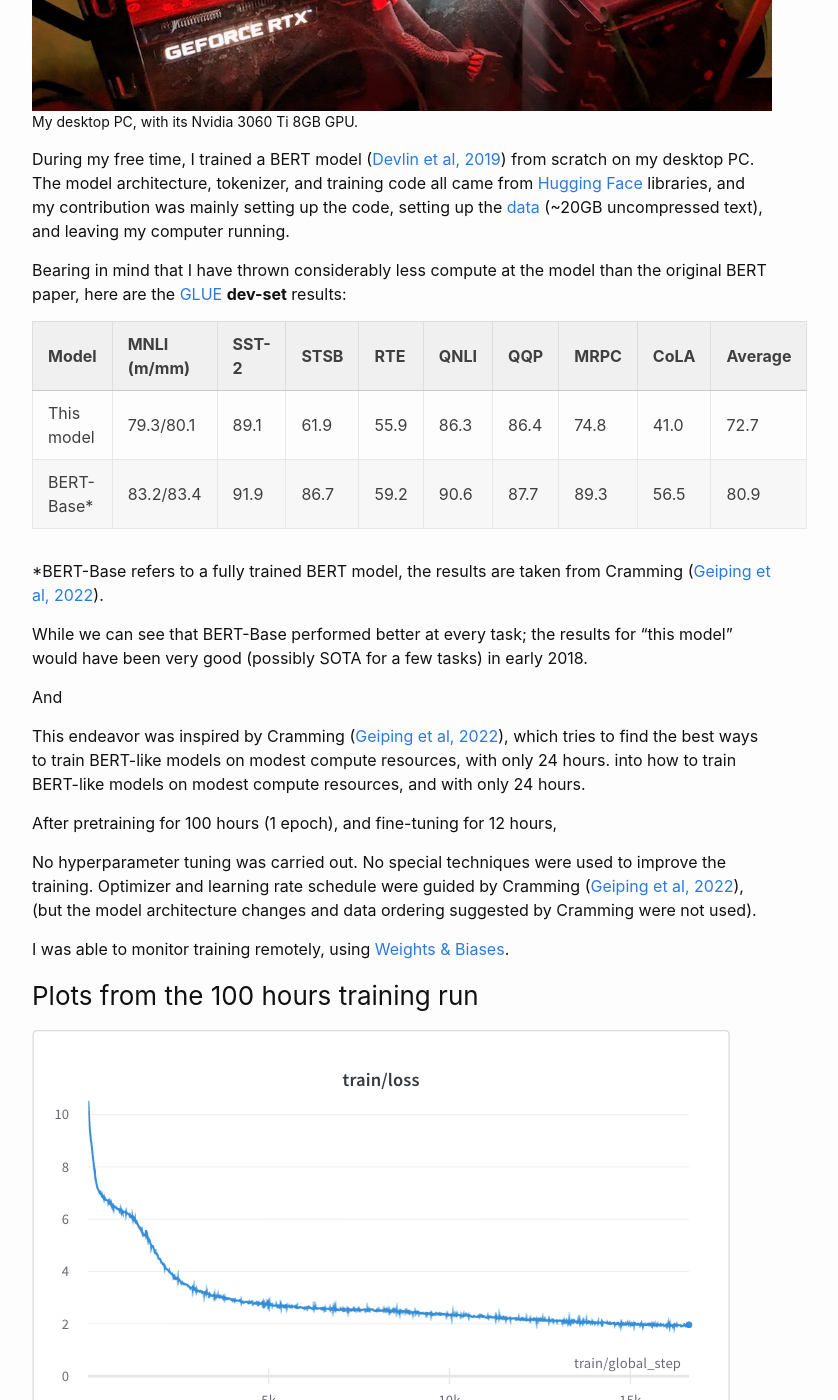
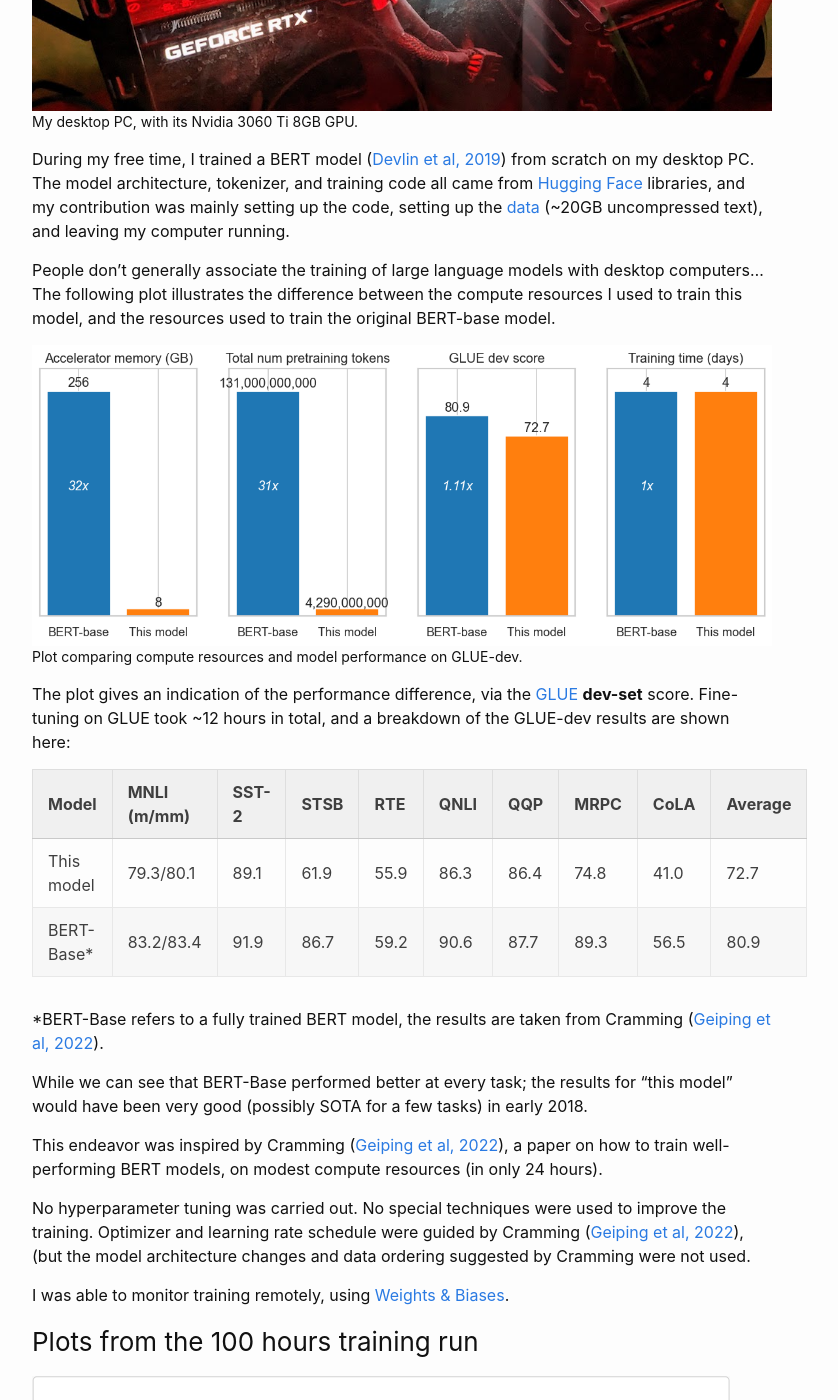
Before and after one commit to sradc/sradc.github.io, a Jekyll site: the page built from _posts/2023-05-29-bert-from-scratch.md, in a window 1280 px wide and 1400 px high, scrolled down 548 px. Shown: the whole window, without its empty margins (238-1076 px from the left). Built offline with Jekyll 4.4.1, drawn with Linux system fonts in a browser that asks for light colours; comment, search, counter and statistics services are not loaded.

Commit message:
added plot that compares bert compute resources to this model

```diff
--- a/_posts/2023-05-29-bert-from-scratch.md
+++ b/_posts/2023-05-29-bert-from-scratch.md
@@ -8,8 +8,6 @@
 ---
 
 <!-- TODO: link to code -->
-<!-- TODO: compare with BERT training resources -->
-
 
 <p align="center">
 <figure>
@@ -23,7 +21,19 @@
 
 During my free time, I trained a BERT model ([Devlin et al, 2019](https://arxiv.org/abs/1810.04805)) from scratch on my desktop PC. The model architecture, tokenizer, and training code all came from [Hugging Face](https://huggingface.co/) libraries, and my contribution was mainly setting up the code, setting up the [data](https://huggingface.co/datasets/sradc/chunked-shuffled-wikipedia20220301en-bookcorpusopen) (~20GB uncompressed text), and leaving my computer running.
 
-Bearing in mind that I have thrown considerably less compute at the model than the original BERT paper, here are the [GLUE](https://gluebenchmark.com/) **dev-set** results:
+People don't generally associate the training of large language models with desktop computers... The following plot illustrates the difference between the compute resources I used to train this model, and the resources used to train the original BERT-base model.
+
+<p align="center">
+<figure>
+    <img
+        src="/assets/posts/bert-from-scratch/bert_vs_this_model.png"
+        alt="Plot comparing compute resources and model performance on GLUE-dev."
+    />
+    <figcaption>Plot comparing compute resources and model performance on GLUE-dev.</figcaption>
+</figure>
+</p>
+
+The plot gives an indication of the performance difference, via the [GLUE](https://gluebenchmark.com/) **dev-set** score. Fine-tuning on GLUE took ~12 hours in total, and a breakdown of the GLUE-dev results are shown here:
 
 | Model        | MNLI (m/mm) | SST-2 | STSB | RTE  | QNLI | QQP | MRPC | CoLA | Average |
 |--|--|--|--|--|--|--|--|--|--|
@@ -34,21 +44,12 @@
 
 While we can see that BERT-Base performed better at every task; the results for "this model" would have been very good (possibly SOTA for a few tasks) in early 2018.
 
-And
-
-
-
-
-This endeavor was inspired by Cramming ([Geiping et al, 2022](https://arxiv.org/abs/2212.14034)), which tries to find the best ways to train BERT-like models on modest compute resources, with only 24 hours.
- into how to train BERT-like models on modest compute resources, and with only 24 hours.
-
-After pretraining for 100 hours (1 epoch), and fine-tuning for 12 hours,
-
-
+This endeavor was inspired by Cramming ([Geiping et al, 2022](https://arxiv.org/abs/2212.14034)),
+a paper on how to train well-performing BERT models, on modest compute resources (in only 24 hours).
 
 No hyperparameter tuning was carried out.
 No special techniques were used to improve the training.
-Optimizer and learning rate schedule were guided by Cramming ([Geiping et al, 2022](https://arxiv.org/abs/2212.14034)), (but the model architecture changes and data ordering suggested by Cramming were not used).
+Optimizer and learning rate schedule were guided by Cramming ([Geiping et al, 2022](https://arxiv.org/abs/2212.14034)),(but the model architecture changes and data ordering suggested by Cramming were not used.
 
 I was able to monitor training remotely, using [Weights & Biases](https://wandb.ai/site).
 
```
Also changed, not shown: assets/posts/bert-from-scratch/bert_vs_this_model.png (added).
